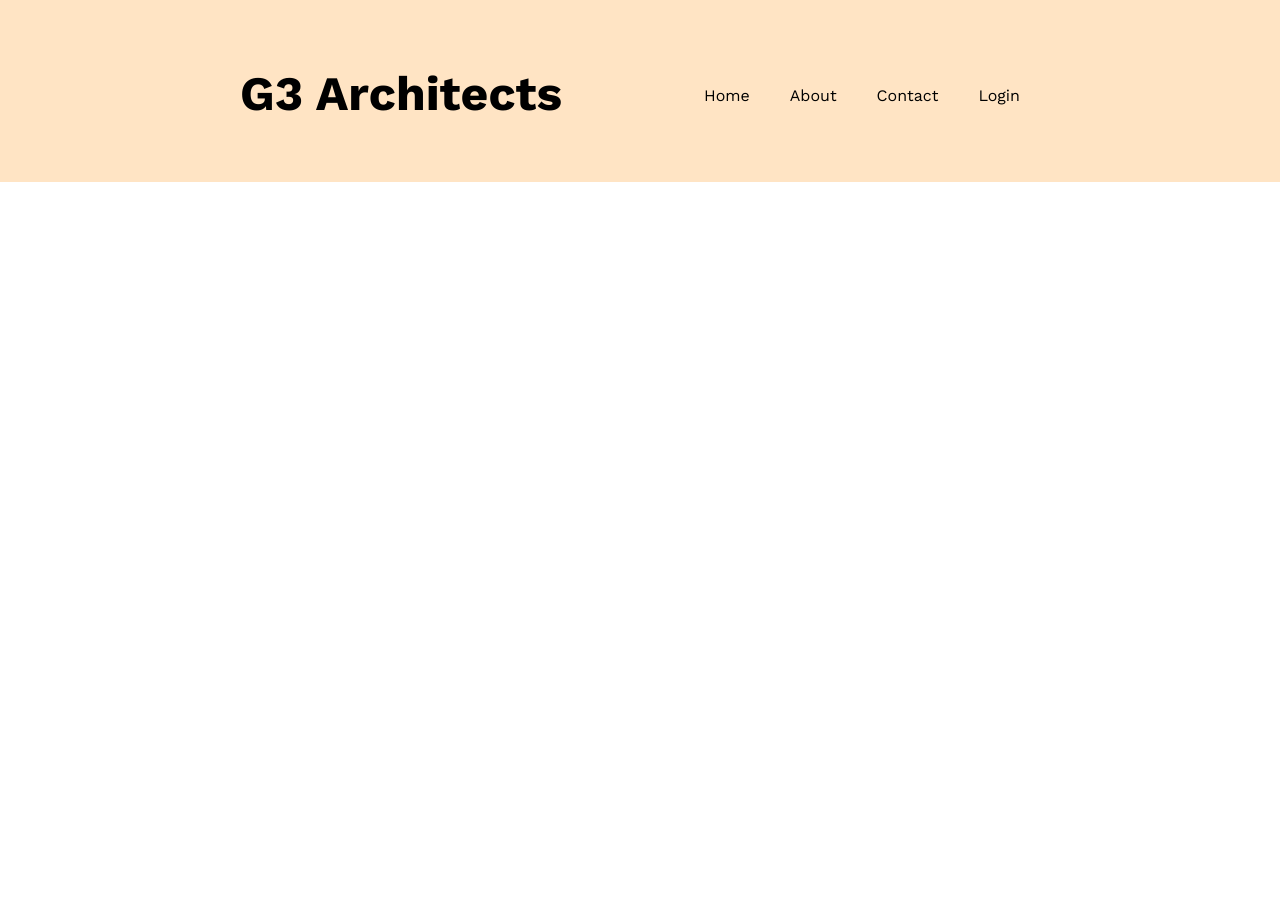
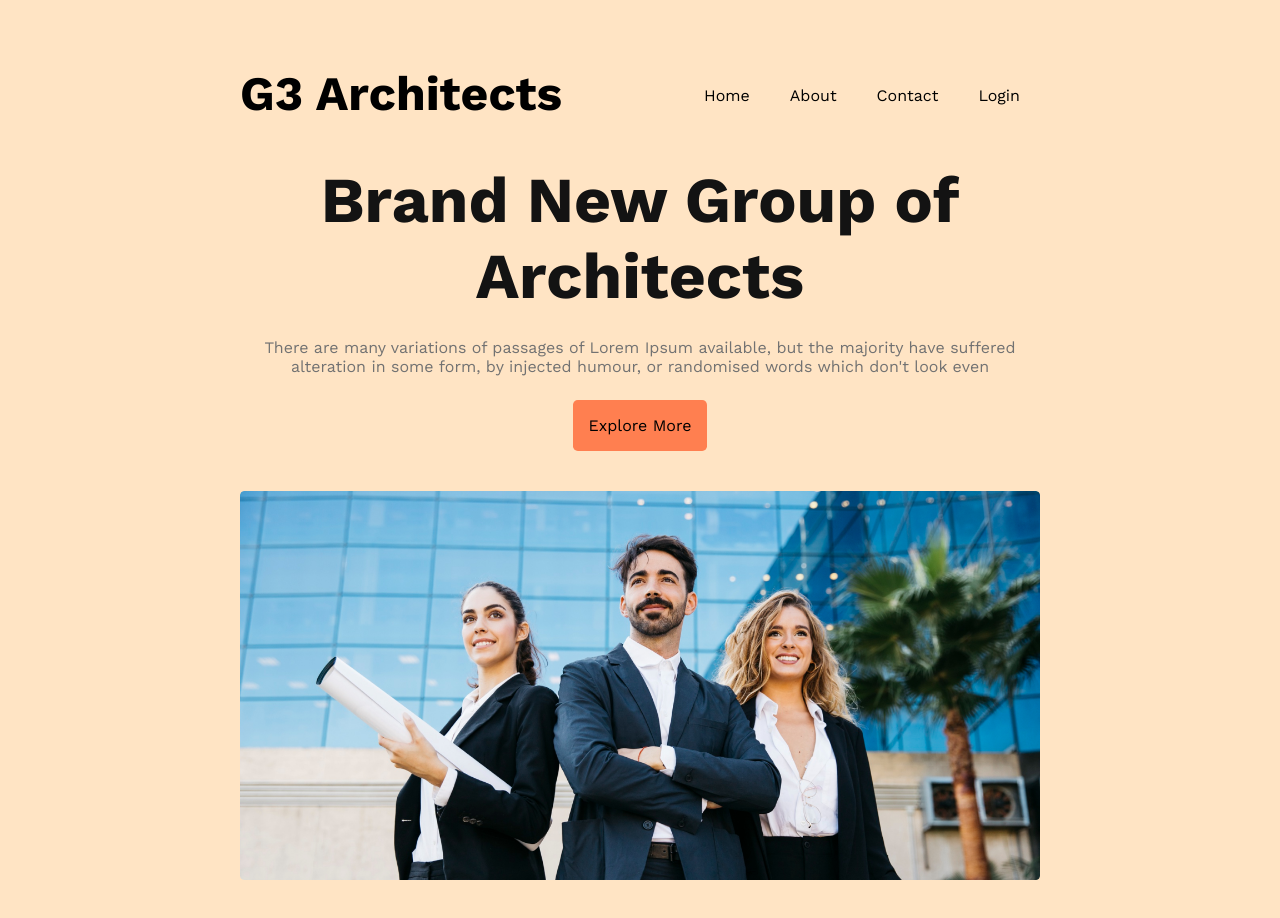
Before and after one commit to ShovonSarkar234/architects-website, a plain HTML site: page index.html in a window 1280 px wide. Before the commit the page ends 800 px from the top, so only its background shows below. Drawn offline with nearby package versions, Linux system fonts and the light colour scheme.

Commit message:
banner-section

```diff
--- a/index.html
+++ b/index.html
@@ -10,7 +10,7 @@
 <body>
     <header>
         <!-- nav-section start -->
-        <div class="container">
+        <div class="nav-section">
             <div class="logo">
                 <h3>G3 Architects</h3>
             </div>
@@ -23,7 +23,19 @@
                 </ul>
             </div>
         </div>
-         <!-- nav-section end -->
+        <!-- nav-section end -->
+
+        <!-- banner-section start -->
+            <div class="tittle">
+                <h1>Brand New Group of Architects</h1>
+                <p>There are many variations of passages of Lorem Ipsum available, but the majority have suffered alteration in some form, by injected humour, or randomised words which don't look even</p>
+                <button class="btn-1">Explore More</button>
+            </div>
+            <div class="banner-img">
+                <img src="images/banner.png" alt="banner">
+            </div>
+        <!-- banner-section end -->
+
     </header>
     <main>
 
--- a/style.css
+++ b/style.css
@@ -34,7 +34,7 @@ header {
     margin-top: 5px;
 }
 
-.container {
+.nav-section {
     display: flex;
     justify-content: space-between;
 }
@@ -49,3 +49,38 @@ header {
     background-color: gray;
     color: #fff;
 }
+
+.tittle {
+    text-align: center;
+    margin: 40px 10px;
+}
+
+.tittle h1 {
+    font-size: 4rem;
+    font-weight: 700;
+    color: #131313;
+    margin-bottom: 1.5rem;
+}
+
+.tittle p {
+    color: #727272;
+}
+
+.banner-img img{
+    /* display: flex;
+    justify-content: center; */
+    width: 100%;
+}
+
+.btn-1 {
+    margin-top: 1.5rem;
+    padding: 1rem;
+    background-color: coral;
+    border: none;
+    border-radius: .3rem;
+}
+
+.btn-1:hover {
+    background-color: crimson;
+    color: #fff;
+}
```
